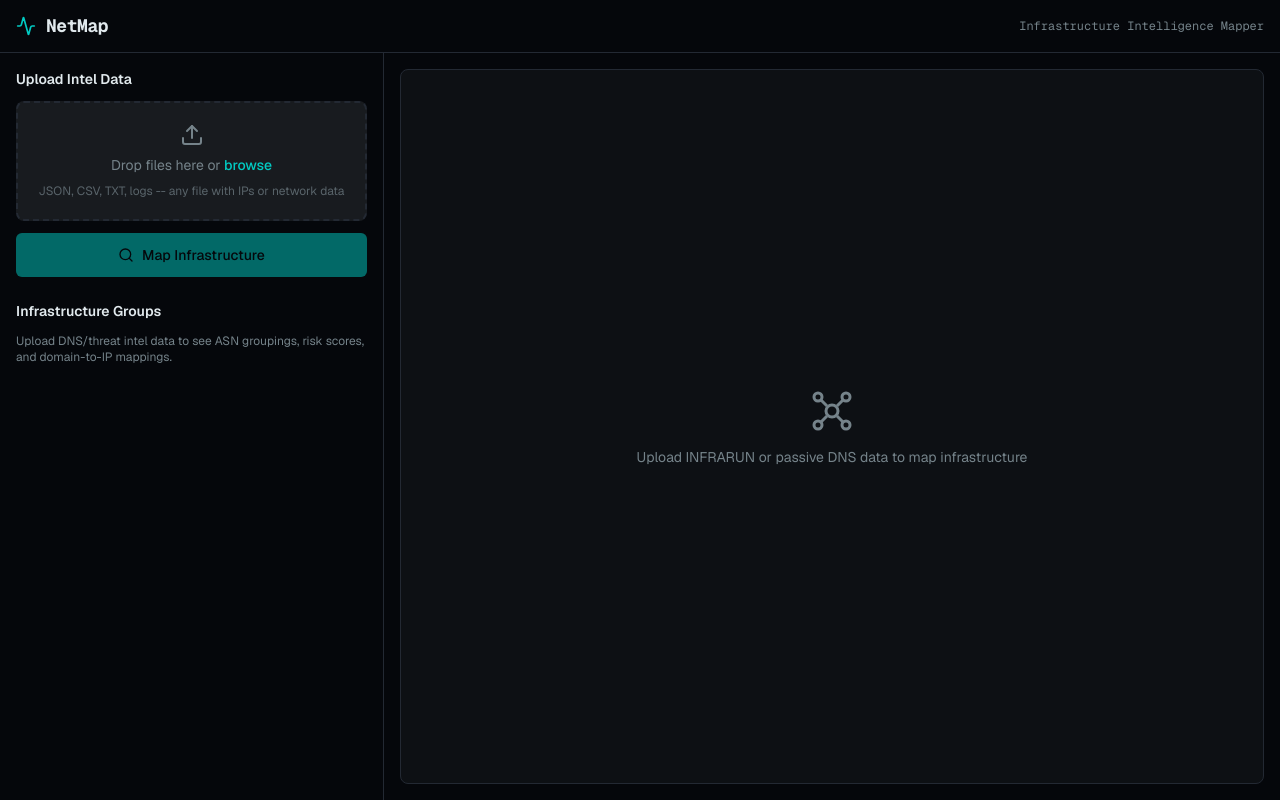
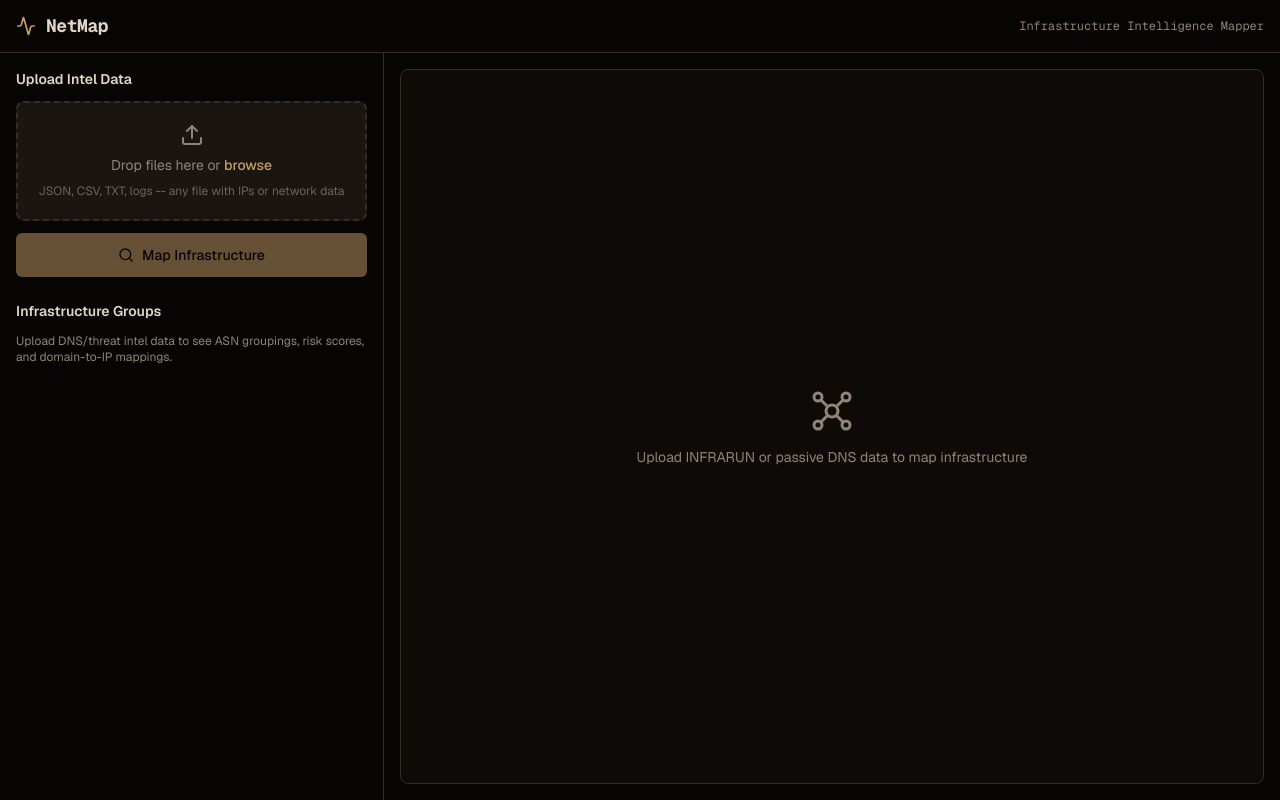
Before and after one commit to Ash1drs/v0-network-mapper-app, a Next.js app: page / in a window 1280 px wide. Built offline with nearby package versions, Linux system fonts and the light colour scheme.

Commit message:
feat: update color palettes and risk color thresholds
Co-authored-by: Ashwanders  <240546394+Ash1drs@users.noreply.github.com>

```diff
--- a/app/api/lookup/route.ts
+++ b/app/api/lookup/route.ts
@@ -2,10 +2,10 @@ import { NextRequest, NextResponse } from "next/server";
 import type { DnsRecord, AsnGroup } from "@/lib/network-types";
 
 const GROUP_COLORS = [
-  "#22d3ee", "#34d399", "#f59e0b", "#f472b6",
-  "#a78bfa", "#fb923c", "#38bdf8", "#4ade80",
-  "#e879f9", "#facc15", "#2dd4bf", "#f87171",
-  "#818cf8", "#a3e635", "#fbbf24", "#c084fc",
+  "#d9b26a", "#c08a4a", "#e0c98a", "#b5723a",
+  "#cbae5e", "#a86a3c", "#ddc38f", "#c99a4a",
+  "#bfa06a", "#e3d0a0", "#a8842e", "#c1743f",
+  "#d4b483", "#9a6b3a", "#cba24e", "#b8935a",
 ];
 
 interface IpApiResponse {
--- a/app/globals.css
+++ b/app/globals.css
@@ -4,39 +4,39 @@
 @custom-variant dark (&:is(.dark *));
 
 :root {
-  --background: oklch(0.13 0.01 260);
-  --foreground: oklch(0.93 0.01 230);
-  --card: oklch(0.17 0.01 260);
-  --card-foreground: oklch(0.93 0.01 230);
-  --popover: oklch(0.17 0.01 260);
-  --popover-foreground: oklch(0.93 0.01 230);
-  --primary: oklch(0.75 0.15 190);
-  --primary-foreground: oklch(0.13 0.01 260);
-  --secondary: oklch(0.22 0.01 260);
-  --secondary-foreground: oklch(0.85 0.02 230);
-  --muted: oklch(0.20 0.01 260);
-  --muted-foreground: oklch(0.60 0.02 230);
-  --accent: oklch(0.75 0.15 190);
-  --accent-foreground: oklch(0.13 0.01 260);
-  --destructive: oklch(0.55 0.22 27);
-  --destructive-foreground: oklch(0.93 0.01 230);
-  --border: oklch(0.28 0.02 260);
-  --input: oklch(0.22 0.01 260);
-  --ring: oklch(0.75 0.15 190);
-  --chart-1: oklch(0.75 0.15 190);
-  --chart-2: oklch(0.70 0.18 160);
-  --chart-3: oklch(0.65 0.12 250);
-  --chart-4: oklch(0.80 0.14 85);
-  --chart-5: oklch(0.60 0.20 330);
+  --background: oklch(0.12 0.008 70);
+  --foreground: oklch(0.88 0.025 78);
+  --card: oklch(0.15 0.01 68);
+  --card-foreground: oklch(0.88 0.025 78);
+  --popover: oklch(0.14 0.01 68);
+  --popover-foreground: oklch(0.88 0.025 78);
+  --primary: oklch(0.72 0.085 72);
+  --primary-foreground: oklch(0.12 0.008 70);
+  --secondary: oklch(0.20 0.012 66);
+  --secondary-foreground: oklch(0.82 0.03 78);
+  --muted: oklch(0.18 0.01 66);
+  --muted-foreground: oklch(0.62 0.03 74);
+  --accent: oklch(0.72 0.085 72);
+  --accent-foreground: oklch(0.12 0.008 70);
+  --destructive: oklch(0.58 0.17 32);
+  --destructive-foreground: oklch(0.92 0.02 80);
+  --border: oklch(0.30 0.025 68);
+  --input: oklch(0.20 0.012 66);
+  --ring: oklch(0.72 0.085 72);
+  --chart-1: oklch(0.74 0.09 72);
+  --chart-2: oklch(0.68 0.07 48);
+  --chart-3: oklch(0.62 0.06 95);
+  --chart-4: oklch(0.70 0.08 30);
+  --chart-5: oklch(0.58 0.05 120);
   --radius: 0.5rem;
-  --sidebar: oklch(0.15 0.01 260);
-  --sidebar-foreground: oklch(0.93 0.01 230);
-  --sidebar-primary: oklch(0.75 0.15 190);
-  --sidebar-primary-foreground: oklch(0.13 0.01 260);
-  --sidebar-accent: oklch(0.22 0.01 260);
-  --sidebar-accent-foreground: oklch(0.93 0.01 230);
-  --sidebar-border: oklch(0.28 0.02 260);
-  --sidebar-ring: oklch(0.75 0.15 190);
+  --sidebar: oklch(0.13 0.009 68);
+  --sidebar-foreground: oklch(0.88 0.025 78);
+  --sidebar-primary: oklch(0.72 0.085 72);
+  --sidebar-primary-foreground: oklch(0.12 0.008 70);
+  --sidebar-accent: oklch(0.20 0.012 66);
+  --sidebar-accent-foreground: oklch(0.88 0.025 78);
+  --sidebar-border: oklch(0.30 0.025 68);
+  --sidebar-ring: oklch(0.72 0.085 72);
 }
 
 @theme inline {
--- a/components/detail-panel.tsx
+++ b/components/detail-panel.tsx
@@ -18,10 +18,10 @@ import { Button } from "@/components/ui/button";
 import { useState } from "react";
 
 function riskColor(score: number): string {
-  if (score >= 70) return "#f87171"; // red
-  if (score >= 40) return "#fbbf24"; // amber
-  if (score >= 20) return "#38bdf8"; // sky
-  return "#4ade80"; // green
+  if (score >= 70) return "#d6503f"; // red
+  if (score >= 40) return "#d9a441"; // amber
+  if (score >= 20) return "#bf9152"; // sky
+  return "#8a7f52"; // green
 }
 
 function RiskBadge({ score, label }: { score: number; label: string }) {
--- a/components/network-graph.tsx
+++ b/components/network-graph.tsx
@@ -8,10 +8,10 @@ export interface NetworkGraphHandle {
 }
 
 function riskColor(score: number): string {
-  if (score >= 70) return "#f87171";
-  if (score >= 40) return "#fbbf24";
-  if (score >= 20) return "#38bdf8";
-  return "#4ade80";
+  if (score >= 70) return "#d6503f";
+  if (score >= 40) return "#d9a441";
+  if (score >= 20) return "#bf9152";
+  return "#8a7f52";
 }
 
 function buildGraph(
@@ -319,7 +319,7 @@ export const NetworkGraph = forwardRef<NetworkGraphHandle, NetworkGraphProps>(
       if (node.riskScore >= 70) {
         ctx.beginPath();
         ctx.arc(node.x, node.y, node.radius + 2, 0, Math.PI * 2);
-        ctx.strokeStyle = "#f8717180";
+        ctx.strokeStyle = "#d6503f80";
         ctx.lineWidth = 2;
         ctx.stroke();
       }
@@ -366,7 +366,7 @@ export const NetworkGraph = forwardRef<NetworkGraphHandle, NetworkGraphProps>(
 
       // Show IP label on hover
       if (isHovered && node.type !== "asn") {
-        ctx.fillStyle = "#e2e8f0";
+        ctx.fillStyle = "#e8dcc0";
         ctx.font = "bold 10px Geist Mono, monospace";
         const labelWidth = ctx.measureText(node.label).width + 12;
         const lx = node.x - labelWidth / 2;
@@ -378,7 +378,7 @@ export const NetworkGraph = forwardRef<NetworkGraphHandle, NetworkGraphProps>(
         ctx.strokeStyle = node.color + "80";
         ctx.lineWidth = 1;
         ctx.stroke();
-        ctx.fillStyle = "#e2e8f0";
+        ctx.fillStyle = "#e8dcc0";
         ctx.fillText(node.label, node.x, ly + 9);
       }
     }
@@ -551,7 +551,7 @@ export const NetworkGraph = forwardRef<NetworkGraphHandle, NetworkGraphProps>(
           <span className="text-muted-foreground">Domain</span>
         </span>
         <span className="flex items-center gap-1.5">
-          <span className="inline-block h-2 w-2 rounded-full bg-[#f87171]" />
+          <span className="inline-block h-2 w-2 rounded-full bg-[#d6503f]" />
           <span className="text-muted-foreground">High Risk</span>
         </span>
       </div>
--- a/components/stats-dashboard.tsx
+++ b/components/stats-dashboard.tsx
@@ -19,10 +19,10 @@ interface StatsDashboardProps {
 }
 
 function riskColor(score: number): string {
-  if (score >= 70) return "#f87171";
-  if (score >= 40) return "#fbbf24";
-  if (score >= 20) return "#38bdf8";
-  return "#4ade80";
+  if (score >= 70) return "#d6503f";
+  if (score >= 40) return "#d9a441";
+  if (score >= 20) return "#bf9152";
+  return "#8a7f52";
 }
 
 export function StatsDashboard({ groups, allRecords }: StatsDashboardProps) {
@@ -165,8 +165,8 @@ export function StatsDashboard({ groups, allRecords }: StatsDashboardProps) {
                   className="flex items-center justify-center text-xs font-bold"
                   style={{
                     width: `${(stats.riskBuckets.critical / riskTotal) * 100}%`,
-                    backgroundColor: "#f87171",
-                    color: "#1a1a2e",
+                    backgroundColor: "#d6503f",
+                    color: "#14110c",
                   }}
                   title={`Critical: ${stats.riskBuckets.critical}`}
                 >
@@ -180,8 +180,8 @@ export function StatsDashboard({ groups, allRecords }: StatsDashboardProps) {
                   className="flex items-center justify-center text-xs font-bold"
                   style={{
                     width: `${(stats.riskBuckets.high / riskTotal) * 100}%`,
-                    backgroundColor: "#fbbf24",
-                    color: "#1a1a2e",
+                    backgroundColor: "#d9a441",
+                    color: "#14110c",
                   }}
                   title={`High: ${stats.riskBuckets.high}`}
                 >
@@ -195,8 +195,8 @@ export function StatsDashboard({ groups, allRecords }: StatsDashboardProps) {
                   className="flex items-center justify-center text-xs font-bold"
                   style={{
                     width: `${(stats.riskBuckets.medium / riskTotal) * 100}%`,
-                    backgroundColor: "#38bdf8",
-                    color: "#1a1a2e",
+                    backgroundColor: "#bf9152",
+                    color: "#14110c",
                   }}
                   title={`Medium: ${stats.riskBuckets.medium}`}
                 >
@@ -210,8 +210,8 @@ export function StatsDashboard({ groups, allRecords }: StatsDashboardProps) {
                   className="flex items-center justify-center text-xs font-bold"
                   style={{
                     width: `${(stats.riskBuckets.low / riskTotal) * 100}%`,
-                    backgroundColor: "#4ade80",
-                    color: "#1a1a2e",
+                    backgroundColor: "#8a7f52",
+                    color: "#14110c",
                   }}
                   title={`Low: ${stats.riskBuckets.low}`}
                 >
@@ -225,7 +225,7 @@ export function StatsDashboard({ groups, allRecords }: StatsDashboardProps) {
               <span className="flex items-center gap-1">
                 <span
                   className="h-2 w-2 rounded-full"
-                  style={{ backgroundColor: "#f87171" }}
+                  style={{ backgroundColor: "#d6503f" }}
                 />
                 <span className="text-muted-foreground">
                   Critical: {stats.riskBuckets.critical}
@@ -234,7 +234,7 @@ export function StatsDashboard({ groups, allRecords }: StatsDashboardProps) {
               <span className="flex items-center gap-1">
                 <span
                   className="h-2 w-2 rounded-full"
-                  style={{ backgroundColor: "#fbbf24" }}
+                  style={{ backgroundColor: "#d9a441" }}
                 />
                 <span className="text-muted-foreground">
                   High: {stats.riskBuckets.high}
@@ -243,7 +243,7 @@ export function StatsDashboard({ groups, allRecords }: StatsDashboardProps) {
               <span className="flex items-center gap-1">
                 <span
                   className="h-2 w-2 rounded-full"
-                  style={{ backgroundColor: "#38bdf8" }}
+                  style={{ backgroundColor: "#bf9152" }}
                 />
                 <span className="text-muted-foreground">
                   Medium: {stats.riskBuckets.medium}
@@ -252,7 +252,7 @@ export function StatsDashboard({ groups, allRecords }: StatsDashboardProps) {
               <span className="flex items-center gap-1">
                 <span
                   className="h-2 w-2 rounded-full"
-                  style={{ backgroundColor: "#4ade80" }}
+                  style={{ backgroundColor: "#8a7f52" }}
                 />
                 <span className="text-muted-foreground">
                   Low: {stats.riskBuckets.low}
```
